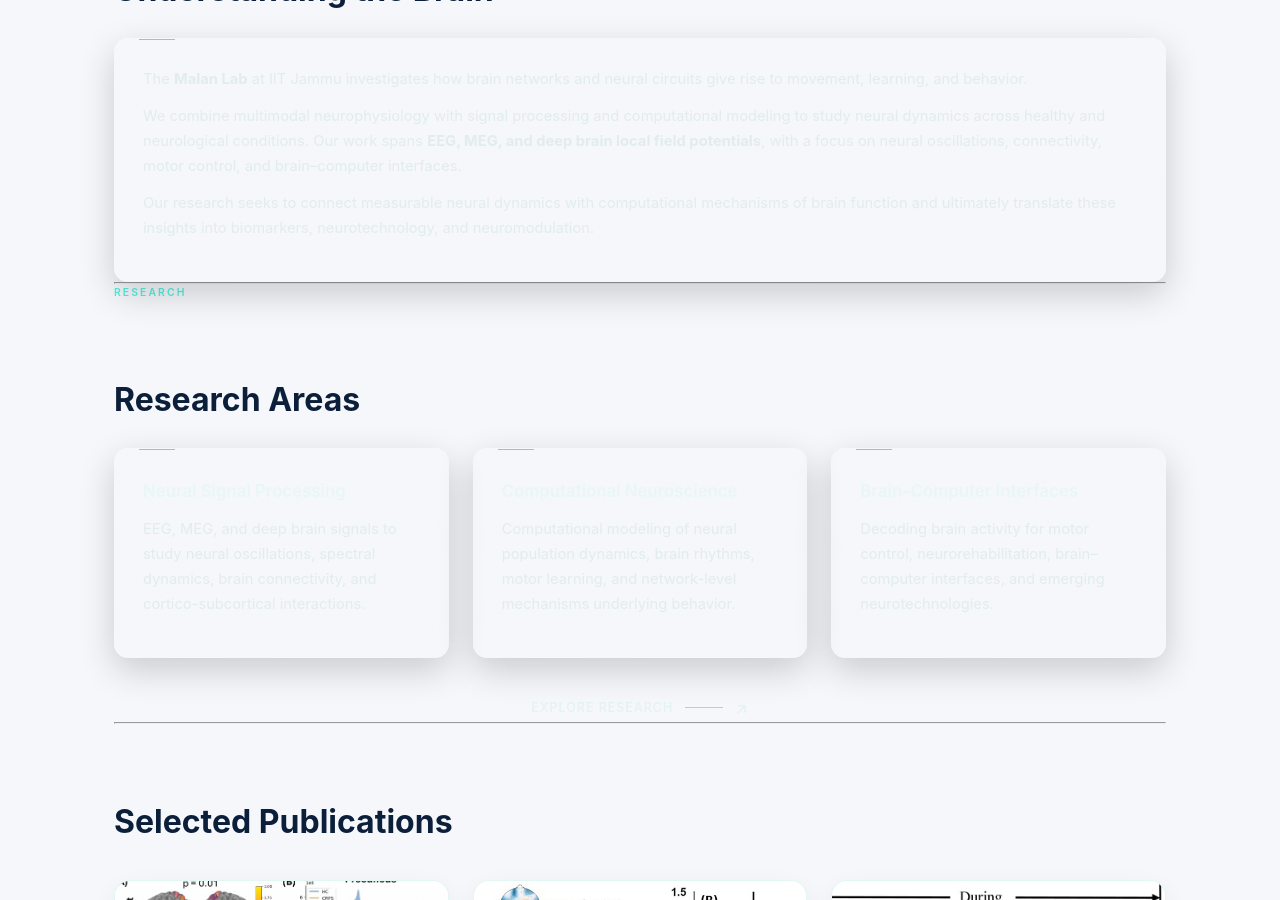
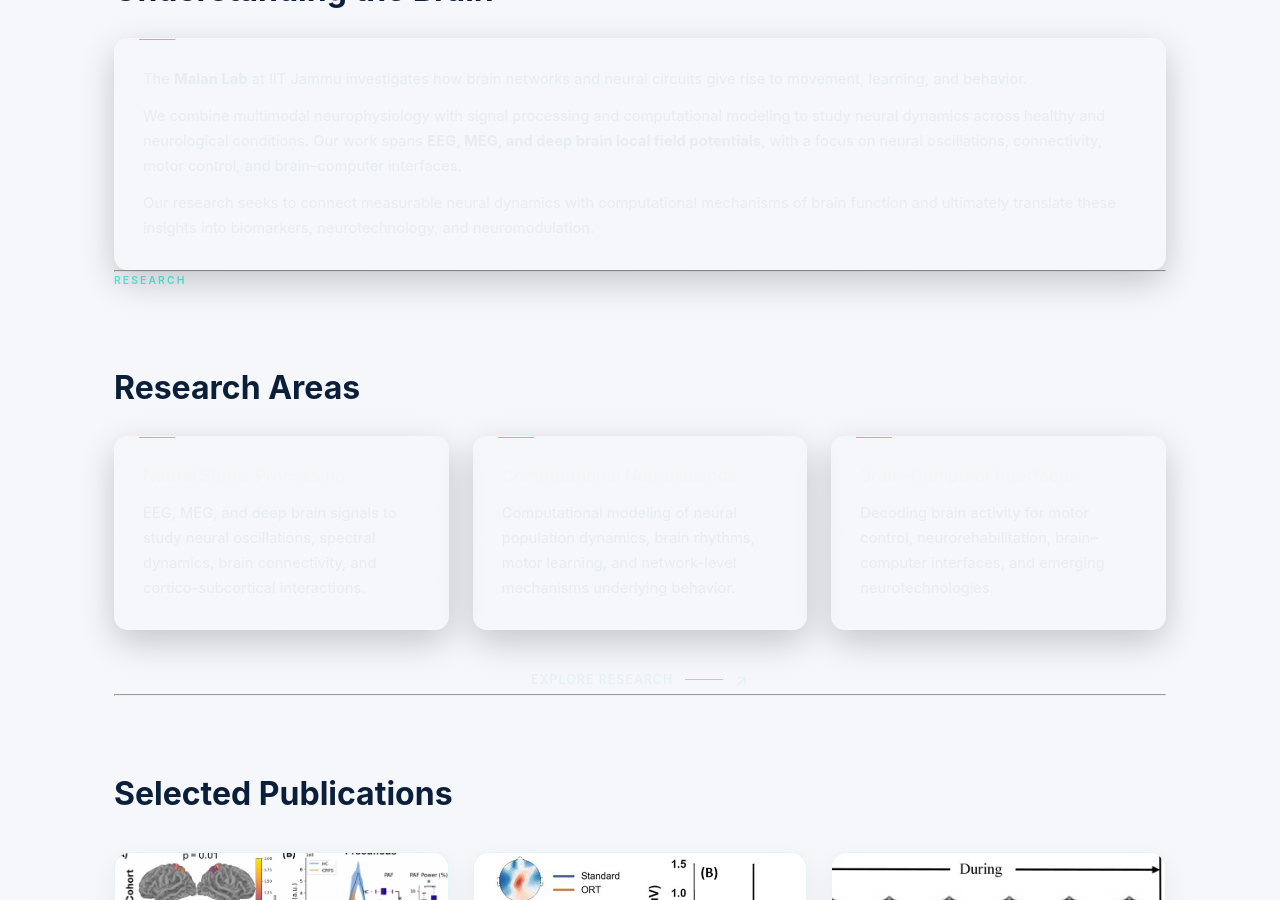
Before and after one commit to malanlab/malanlab.github.io, a Jekyll site: the page built from index.md, in a window 1280 px wide and 900 px high, scrolled down 995 px. Built offline with Jekyll 4.4.1, drawn with Linux system fonts in a browser that asks for light colours.

Commit message:
Update style.css

```diff
--- a/assets/style.css
+++ b/assets/style.css
@@ -365,25 +365,25 @@
 
   color: rgba(0,235,210,0.65);
 }
-
 /* =========================
    CARDS
 ========================= */
 
 .card {
   position: relative;
+
   padding: 28px;
 
   background: linear-gradient(
     145deg,
-    rgba(255, 255, 255, 0.035),
-    rgba(255, 255, 255, 0.012)
+    rgba(255, 255, 255, 0.045),
+    rgba(255, 255, 255, 0.018)
   );
 
-  border: 1px solid rgba(255, 255, 255, 0.08);
+  border: 1px solid rgba(255, 255, 255, 0.10);
   border-radius: 14px;
 
-  box-shadow: 0 12px 35px rgba(0, 0, 0, 0.18);
+  box-shadow: 0 12px 35px rgba(0, 0, 0, 0.20);
 
   transition:
     transform 0.3s ease,
@@ -392,9 +392,12 @@
     box-shadow 0.3s ease;
 }
 
-/* subtle scientific accent */
+
+/* subtle cyan accent */
+
 .card::before {
   content: "";
+
   position: absolute;
 
   top: 0;
@@ -403,10 +406,69 @@
   width: 36px;
   height: 1px;
 
-  background: rgba(0, 235, 210, 0.75);
+  background: rgba(0, 235, 210, 0.8);
 }
 
-/* hover */
+
+/* =========================
+   CARD HEADING
+========================= */
+
+.card h3 {
+  margin: 0 0 12px;
+
+  color: #f1f7f6 !important;
+
+  font-size: 1.05rem;
+  font-weight: 600;
+
+  line-height: 1.4;
+}
+
+
+/* =========================
+   CARD TEXT
+========================= */
+
+.card p {
+  margin: 0 0 12px;
+
+  color: rgba(225, 235, 235, 0.78) !important;
+
+  font-size: 0.92rem;
+  line-height: 1.7;
+}
+
+
+/* last paragraph */
+
+.card p:last-child {
+  margin-bottom: 0;
+}
+
+
+/* =========================
+   CARD LISTS
+========================= */
+
+.card ul {
+  margin: 10px 0 0;
+  padding-left: 20px;
+}
+
+.card li {
+  margin-bottom: 7px;
+
+  color: rgba(225, 235, 235, 0.78) !important;
+
+  line-height: 1.6;
+}
+
+
+/* =========================
+   HOVER
+========================= */
+
 .card:hover {
   transform: translateY(-5px);
 
@@ -414,8 +476,8 @@
 
   background: linear-gradient(
     145deg,
-    rgba(0, 235, 210, 0.045),
-    rgba(255, 255, 255, 0.015)
+    rgba(0, 235, 210, 0.05),
+    rgba(255, 255, 255, 0.018)
   );
 
   box-shadow:
@@ -423,41 +485,25 @@
     0 0 30px rgba(0, 235, 210, 0.04);
 }
 
-/* headings */
-.card h3 {
+
+/* =========================
+   MARKDOWN CARDS
+========================= */
+
+.card.markdown-body h3 {
   margin-top: 0;
-  margin-bottom: 10px;
+  margin-bottom: 12px;
 
-  color: #e8f7f5;
-
-  font-size: 1.05rem;
-  font-weight: 600;
+  color: #f1f7f6 !important;
 }
 
-/* text */
-.card p {
-  margin-bottom: 12px;
-
-  color: rgba(215, 230, 230, 0.65);
-
-  font-size: 0.92rem;
-  line-height: 1.7;
+.card.markdown-body p {
+  color: rgba(225, 235, 235, 0.78) !important;
 }
 
-/* lists */
-.card ul {
-  margin-top: 10px;
-  padding-left: 20px;
+.card.markdown-body li {
+  color: rgba(225, 235, 235, 0.78) !important;
 }
-
-.card li {
-  margin-bottom: 7px;
-
-  color: rgba(215, 230, 230, 0.65);
-
-  line-height: 1.6;
-}
-
 
 /* =========================
    SELECTED PUBLICATIONS
```
